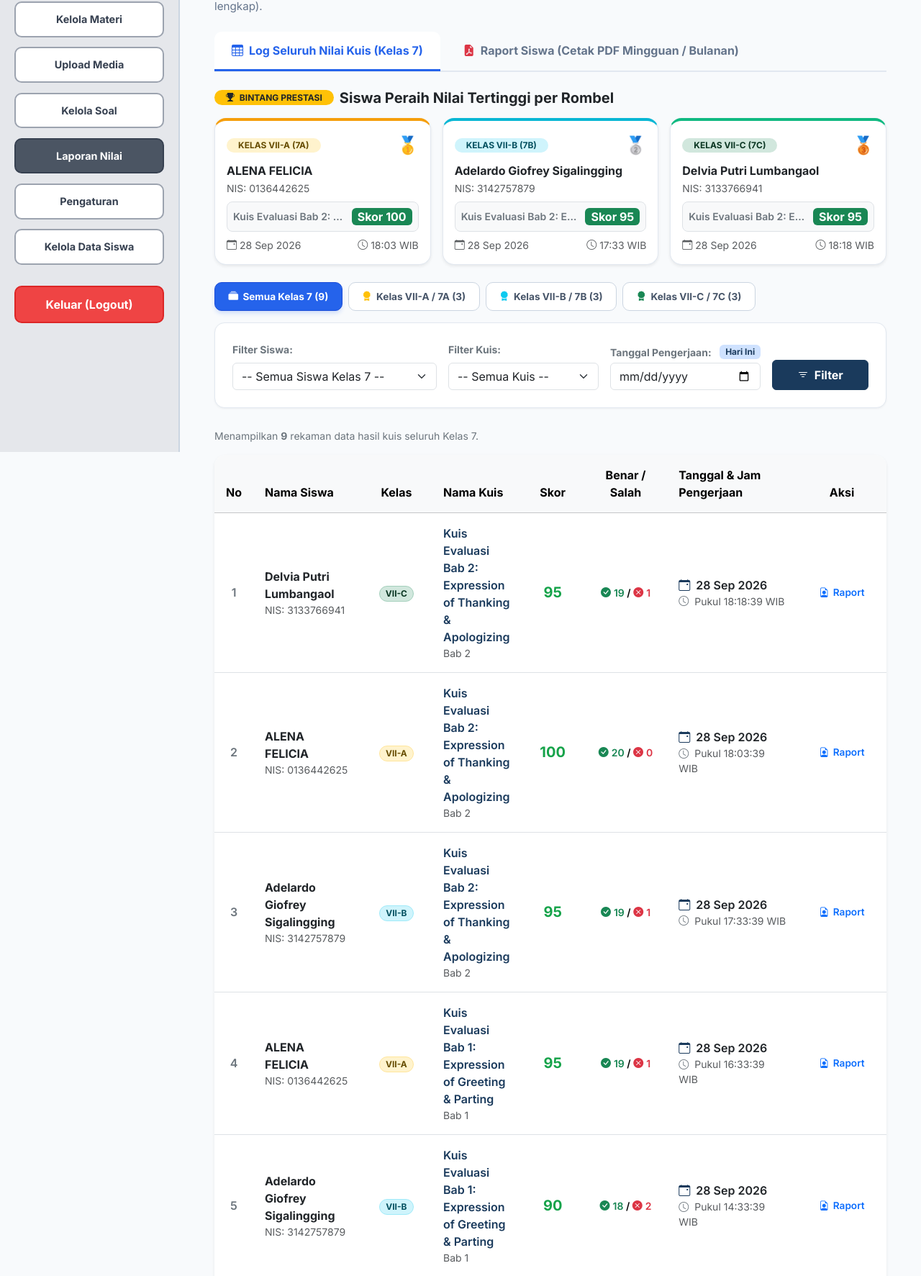
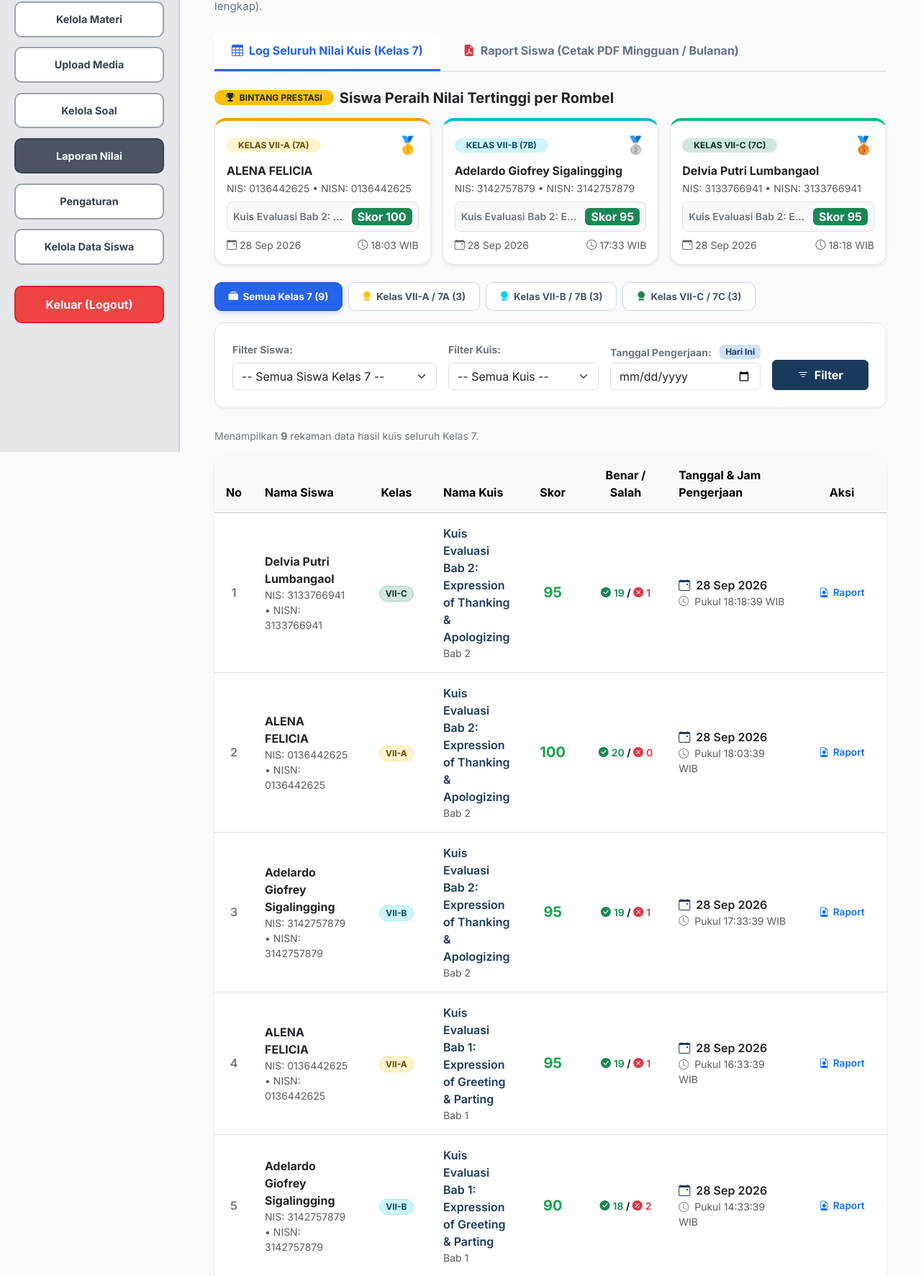
Before and after one commit to zandyka/web-edu-smpnomensen-main, a PHP site: page /admin/laporan_nilai.php in a window 1280 px wide. Shown: the part 172-1945 px from the top of the page at 72% size. Run offline with PHP 8.4, Linux system fonts and the light colour scheme; the visitor is signed in with stand-in values (Sample User, id 1); data comes from the database, SQL or seed files in the repository; both versions use the stored data as it was before the commit.

Commit message:
fix: pisahkan NIS dan NISN siswa serta generate 482 data riwayat pengerjaan kuis realistis

```diff
--- a/admin/cetak_raport.php
+++ b/admin/cetak_raport.php
@@ -479,9 +479,9 @@ $has_logo = file_exists($logo_path);
                 <td class="val">Bahasa Inggris (Kelas VII)</td>
             </tr>
             <tr>
-                <td class="label">Nomor Induk Siswa (NIS)</td>
+                <td class="label">NIS / NISN</td>
                 <td class="separator">:</td>
-                <td class="val"><?= htmlspecialchars($siswa['nis']) ?></td>
+                <td class="val"><?= htmlspecialchars($siswa['nis']) ?><?= !empty($siswa['nisn']) ? ' / ' . htmlspecialchars($siswa['nisn']) : '' ?></td>
                 <td class="label">Standar KKM</td>
                 <td class="separator">:</td>
                 <td class="val"><strong>70 Poin</strong></td>
--- a/admin/laporan_nilai.php
+++ b/admin/laporan_nilai.php
@@ -31,7 +31,7 @@ if (!in_array($filter_kelas, ['VII-A', 'VII-B', 'VII-C'])) {
 
 // Fetch daftar siswa untuk dropdown filter (hanya kelas 7, jika filter kelas aktif maka filter juga)
 try {
-    $sql_students_list = "SELECT id_siswa, nama_siswa, nis, kelas FROM tb_siswa WHERE kelas LIKE 'VII-%'";
+    $sql_students_list = "SELECT id_siswa, nama_siswa, nis, nisn, kelas FROM tb_siswa WHERE kelas LIKE 'VII-%'";
     $p_st_list = [];
     if (!empty($filter_kelas)) {
         $sql_students_list .= " AND kelas = :kelas";
@@ -73,7 +73,7 @@ $top_overall = null;
 try {
     // Top 7A
     $stmt_top_7a = $pdo->query("
-        SELECT h.*, s.nama_siswa, s.nis, s.kelas, k.judul_kuis
+        SELECT h.*, s.nama_siswa, s.nis, s.nisn, s.kelas, k.judul_kuis
         FROM tb_hasil h
         JOIN tb_siswa s ON h.id_siswa = s.id_siswa
         JOIN tb_kuis k ON h.id_kuis = k.id_kuis
@@ -85,7 +85,7 @@ try {
 
     // Top 7B
     $stmt_top_7b = $pdo->query("
-        SELECT h.*, s.nama_siswa, s.nis, s.kelas, k.judul_kuis
+        SELECT h.*, s.nama_siswa, s.nis, s.nisn, s.kelas, k.judul_kuis
         FROM tb_hasil h
         JOIN tb_siswa s ON h.id_siswa = s.id_siswa
         JOIN tb_kuis k ON h.id_kuis = k.id_kuis
@@ -97,7 +97,7 @@ try {
 
     // Top 7C
     $stmt_top_7c = $pdo->query("
-        SELECT h.*, s.nama_siswa, s.nis, s.kelas, k.judul_kuis
+        SELECT h.*, s.nama_siswa, s.nis, s.nisn, s.kelas, k.judul_kuis
         FROM tb_hasil h
         JOIN tb_siswa s ON h.id_siswa = s.id_siswa
         JOIN tb_kuis k ON h.id_kuis = k.id_kuis
@@ -109,7 +109,7 @@ try {
 
     // Top Overall
     $stmt_top_all = $pdo->query("
-        SELECT h.*, s.nama_siswa, s.nis, s.kelas, k.judul_kuis
+        SELECT h.*, s.nama_siswa, s.nis, s.nisn, s.kelas, k.judul_kuis
         FROM tb_hasil h
         JOIN tb_siswa s ON h.id_siswa = s.id_siswa
         JOIN tb_kuis k ON h.id_kuis = k.id_kuis
@@ -125,7 +125,7 @@ try {
 // Query untuk Tab 1: Log Seluruh Nilai
 try {
     $sql_results = "
-        SELECT h.*, s.nama_siswa, s.nis, s.kelas, k.judul_kuis, k.kategori_materi
+        SELECT h.*, s.nama_siswa, s.nis, s.nisn, s.kelas, k.judul_kuis, k.kategori_materi
         FROM tb_hasil h
         JOIN tb_siswa s ON h.id_siswa = s.id_siswa
         JOIN tb_kuis k ON h.id_kuis = k.id_kuis
@@ -179,7 +179,7 @@ $nama_bulan_arr = [
 
 // Fetch siswa khusus untuk tab raport
 try {
-    $sql_r_students = "SELECT id_siswa, nama_siswa, nis, kelas FROM tb_siswa WHERE kelas LIKE 'VII-%'";
+    $sql_r_students = "SELECT id_siswa, nama_siswa, nis, nisn, kelas FROM tb_siswa WHERE kelas LIKE 'VII-%'";
     $p_r_st = [];
     if (!empty($raport_kelas)) {
         $sql_r_students .= " AND kelas = :kelas";
@@ -610,7 +610,12 @@ if ($raport_siswa_id > 0) {
                                     <h5 class="fw-bold text-dark mb-1 fs-6 text-truncate" title="<?= htmlspecialchars($top_7a['nama_siswa']) ?>">
                                         <?= htmlspecialchars($top_7a['nama_siswa']) ?>
                                     </h5>
-                                    <div class="text-muted small mb-2">NIS: <?= htmlspecialchars($top_7a['nis']) ?></div>
+                                    <div class="text-muted small mb-2">
+                                        NIS: <?= htmlspecialchars($top_7a['nis']) ?>
+                                        <?php if (!empty($top_7a['nisn'])): ?>
+                                            &bull; NISN: <?= htmlspecialchars($top_7a['nisn']) ?>
+                                        <?php endif; ?>
+                                    </div>
                                     <div class="d-flex justify-content-between align-items-center p-2 rounded-3 bg-light border mb-2">
                                         <span class="small text-secondary fw-semibold text-truncate me-2" title="<?= htmlspecialchars($top_7a['judul_kuis']) ?>">
                                             <?= htmlspecialchars($top_7a['judul_kuis']) ?>
@@ -645,7 +650,12 @@ if ($raport_siswa_id > 0) {
                                     <h5 class="fw-bold text-dark mb-1 fs-6 text-truncate" title="<?= htmlspecialchars($top_7b['nama_siswa']) ?>">
                                         <?= htmlspecialchars($top_7b['nama_siswa']) ?>
                                     </h5>
-                                    <div class="text-muted small mb-2">NIS: <?= htmlspecialchars($top_7b['nis']) ?></div>
+                                    <div class="text-muted small mb-2">
+                                        NIS: <?= htmlspecialchars($top_7b['nis']) ?>
+                                        <?php if (!empty($top_7b['nisn'])): ?>
+                                            &bull; NISN: <?= htmlspecialchars($top_7b['nisn']) ?>
+                                        <?php endif; ?>
+                                    </div>
                                     <div class="d-flex justify-content-between align-items-center p-2 rounded-3 bg-light border mb-2">
                                         <span class="small text-secondary fw-semibold text-truncate me-2" title="<?= htmlspecialchars($top_7b['judul_kuis']) ?>">
                                             <?= htmlspecialchars($top_7b['judul_kuis']) ?>
@@ -680,7 +690,12 @@ if ($raport_siswa_id > 0) {
                                     <h5 class="fw-bold text-dark mb-1 fs-6 text-truncate" title="<?= htmlspecialchars($top_7c['nama_siswa']) ?>">
                                         <?= htmlspecialchars($top_7c['nama_siswa']) ?>
                                     </h5>
-                                    <div class="text-muted small mb-2">NIS: <?= htmlspecialchars($top_7c['nis']) ?></div>
+                                    <div class="text-muted small mb-2">
+                                        NIS: <?= htmlspecialchars($top_7c['nis']) ?>
+                                        <?php if (!empty($top_7c['nisn'])): ?>
+                                            &bull; NISN: <?= htmlspecialchars($top_7c['nisn']) ?>
+                                        <?php endif; ?>
+                                    </div>
                                     <div class="d-flex justify-content-between align-items-center p-2 rounded-3 bg-light border mb-2">
                                         <span class="small text-secondary fw-semibold text-truncate me-2" title="<?= htmlspecialchars($top_7c['judul_kuis']) ?>">
                                             <?= htmlspecialchars($top_7c['judul_kuis']) ?>
@@ -831,7 +846,12 @@ if ($raport_siswa_id > 0) {
                                             <td class="py-3 px-3 text-center text-secondary fw-semibold"><?= $no++ ?></td>
                                             <td class="py-3 px-3 fw-bold text-dark">
                                                 <?= htmlspecialchars($row['nama_siswa']) ?>
-                                                <div class="small text-muted fw-normal">NIS: <?= htmlspecialchars($row['nis']) ?></div>
+                                                <div class="small text-muted fw-normal">
+                                                    NIS: <?= htmlspecialchars($row['nis']) ?>
+                                                    <?php if (!empty($row['nisn'])): ?>
+                                                        &bull; NISN: <?= htmlspecialchars($row['nisn']) ?>
+                                                    <?php endif; ?>
+                                                </div>
                                             </td>
                                             <td class="py-3 px-3 text-center">
                                                 <span class="badge <?= $badge_k ?> px-2 py-1 rounded-pill fw-bold">
@@ -976,9 +996,12 @@ if ($raport_siswa_id > 0) {
                                 </div>
                                 <h3 class="h4 fw-bold text-white mb-1"><?= htmlspecialchars($raport_siswa['nama_siswa']) ?></h3>
                                 <div class="text-light opacity-75 small">
-                                    NIS: <strong><?= htmlspecialchars($raport_siswa['nis']) ?></strong> &bull;
-                                    Kelas: <strong><?= htmlspecialchars($raport_siswa['kelas']) ?></strong> &bull;
-                                    SMP Swasta Nommensen
+                                    NIS: <strong><?= htmlspecialchars($raport_siswa['nis']) ?></strong>
+                                    <?php if (!empty($raport_siswa['nisn'])): ?>
+                                        &bull; NISN: <strong><?= htmlspecialchars($raport_siswa['nisn']) ?></strong>
+                                    <?php endif; ?>
+                                    &bull; Kelas: <strong><?= htmlspecialchars($raport_siswa['kelas']) ?></strong>
+                                    &bull; SMP Swasta Nommensen
                                 </div>
                             </div>
                             <div>
--- a/siswa/cetak_raport.php
+++ b/siswa/cetak_raport.php
@@ -480,9 +480,9 @@ $has_logo = file_exists($logo_path);
                 <td class="val">Bahasa Inggris (Kelas VII)</td>
             </tr>
             <tr>
-                <td class="label">Nomor Induk Siswa (NIS)</td>
+                <td class="label">NIS / NISN</td>
                 <td class="separator">:</td>
-                <td class="val"><?= htmlspecialchars($siswa['nis']) ?></td>
+                <td class="val"><?= htmlspecialchars($siswa['nis']) ?><?= !empty($siswa['nisn']) ? ' / ' . htmlspecialchars($siswa['nisn']) : '' ?></td>
                 <td class="label">Standar KKM</td>
                 <td class="separator">:</td>
                 <td class="val"><strong>70 Poin</strong></td>
```
Also changed, not shown: admin/kelola_siswa.php (+5 -5 lines), db_smp_nomensen_english.sql.
